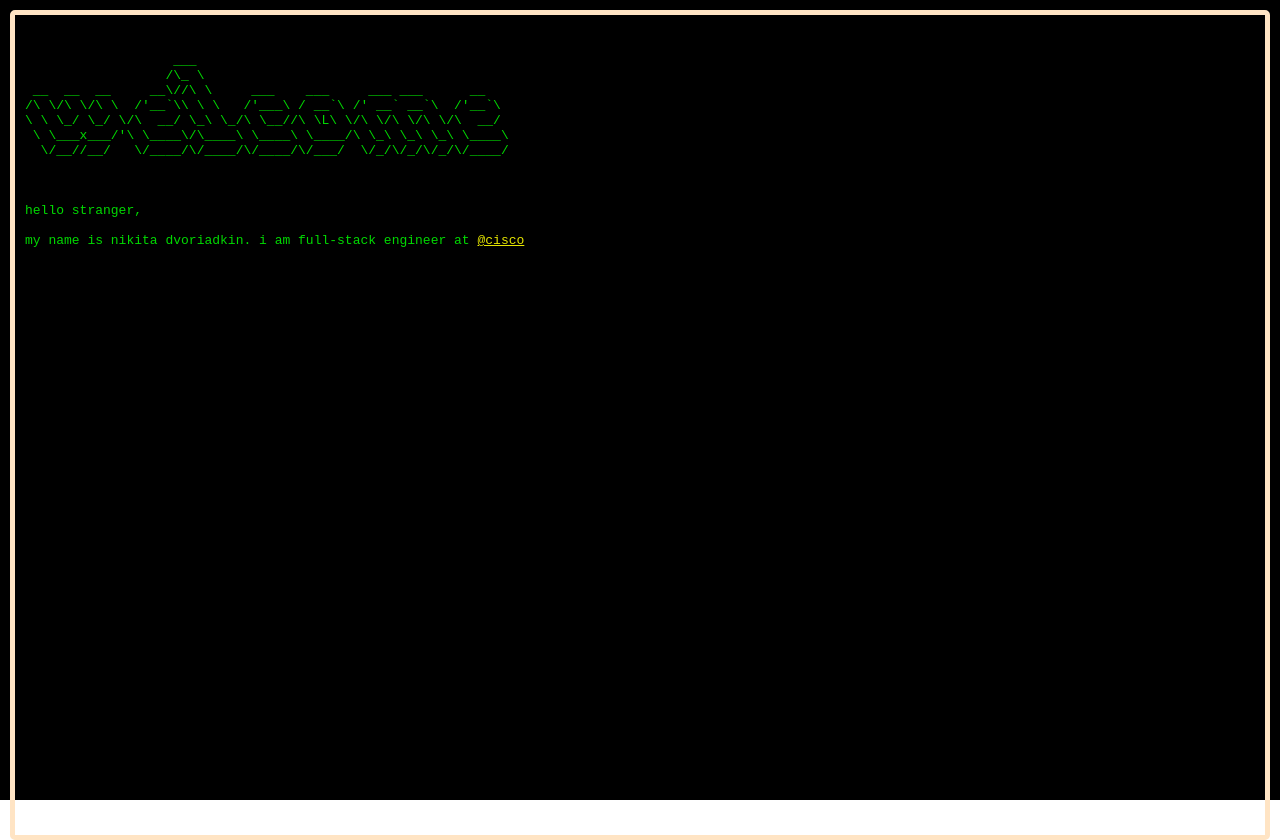
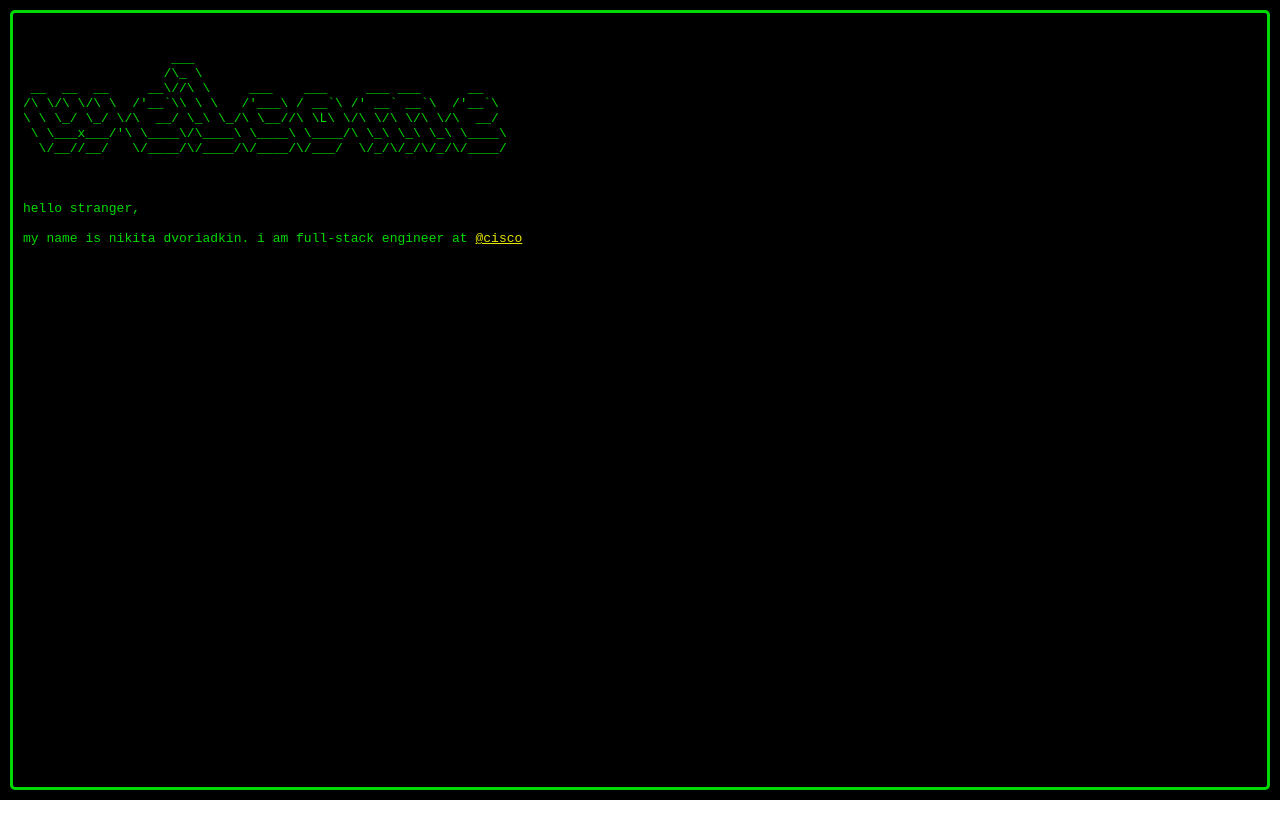
Before and after one commit to nickdee1/ndvoriadkin, a Next.js app: page / in a window 1280 px wide. After the commit the page ends 800 px from the top, so only its background shows below. Built offline with nearby package versions, Linux system fonts and the light colour scheme.

Commit message:
Fix positioning

```diff
--- a/pages/_document.tsx
+++ b/pages/_document.tsx
@@ -5,8 +5,8 @@ export default function Document() {
     <Html>
       <Head />
       <body>
-      <Main />
-      <NextScript />
+        <Main />
+        <NextScript />
       </body>
     </Html>
   )
--- a/pages/index.module.scss
+++ b/pages/index.module.scss
@@ -2,8 +2,20 @@
 @import "../styles/variables.scss";
 
 .main {
-  display: flex;
   background-color: map.get($colors, "black");
   height: 100vh;
   width: 100vw;
+  position: fixed;
+  top: 0;
+  left: 0;
+  display: flex;
+
+  @media screen and (orientation:portrait) {
+    height: 100vh;
+    width: 100vw;
+  }
+  @media screen and (orientation:landscape) {
+    height: 100vh;
+    width: 100vw;
+  }
 }
--- a/pages/terminalComponent/TerminalComponent.module.scss
+++ b/pages/terminalComponent/TerminalComponent.module.scss
@@ -1,12 +1,15 @@
+@use "sass:map";
+@import "../../styles/variables.scss";
+
 .terminal {
   width: 100%;
-  height: 100%;
   margin: 10px;
-  border-width: 5px;
+  border-width: 3px;
   border-style: solid;
   border-radius: 5px;
-  border-color: bisque;
+  border-color: map.get($colors, "green");
   padding: 10px;
+  overflow: hidden;
 }
 
 .mainSection {
--- a/styles/globals.scss
+++ b/styles/globals.scss
@@ -12,7 +12,9 @@ body {
   margin: 0;
   padding: 0;
   font-family: "Hack", sans-serif;
-  color: map.get($colors, "green")
+  color: map.get($colors, "green");
+  width: 100%;
+  height: 100%;
 }
 
 a {
```
